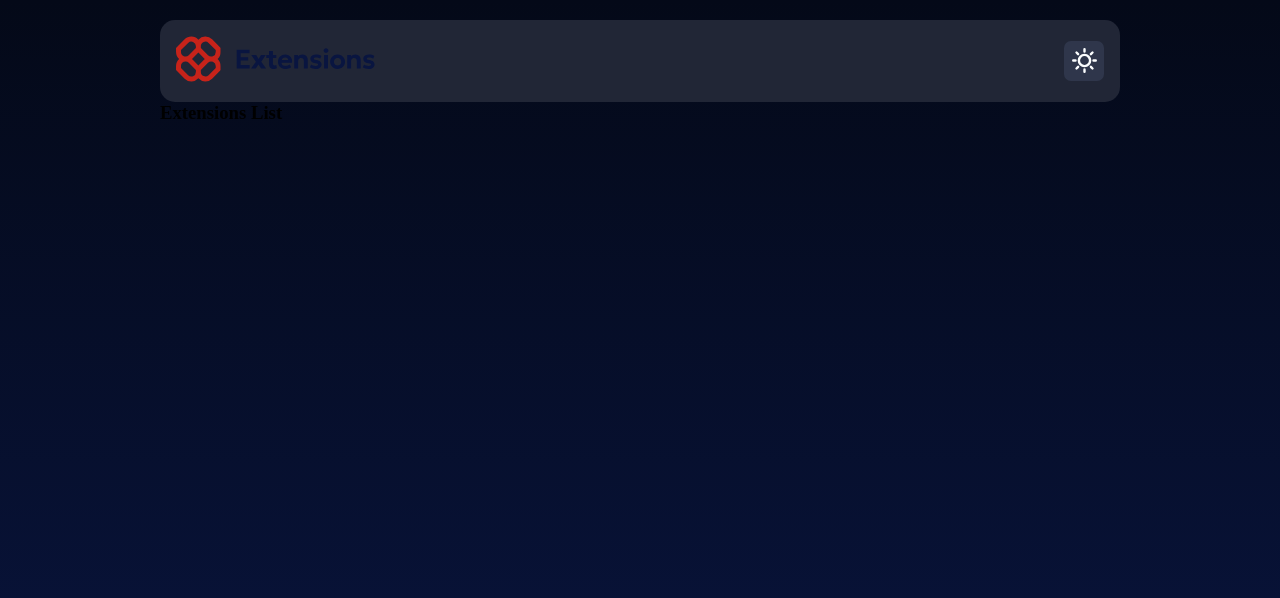
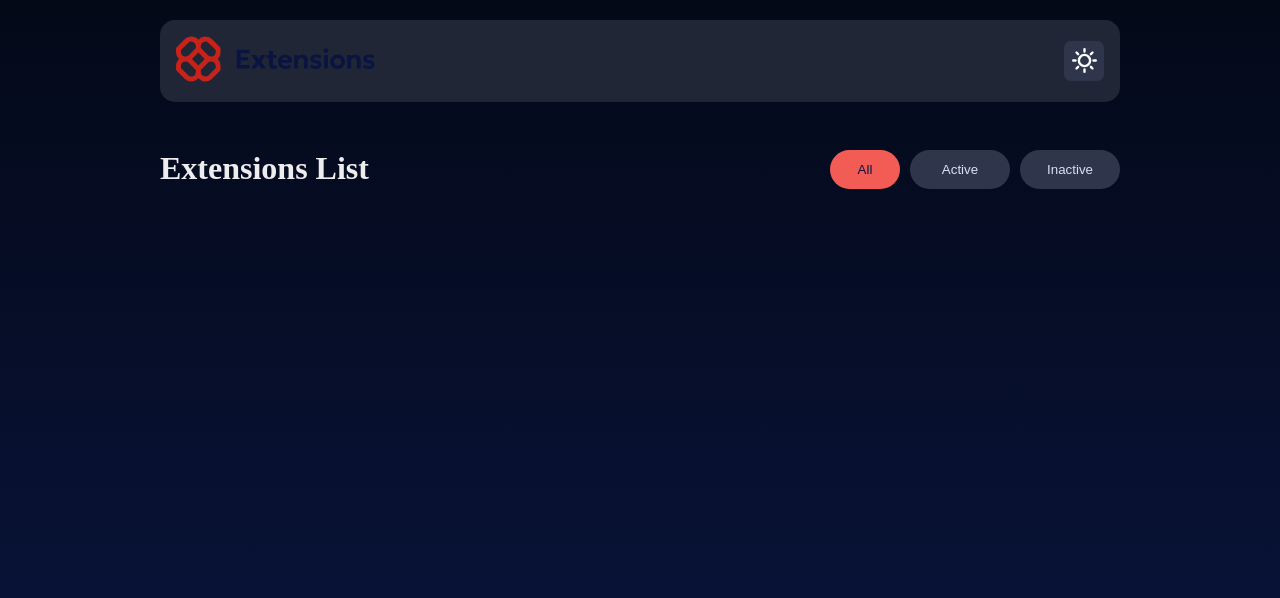
Before and after one commit to Francis-Frimpong/browser-extension-manager, a plain HTML site: page index.html in a window 1280 px wide. Drawn offline with Linux system fonts and the light colour scheme.

Commit message:
improving and styling html layout

```diff
--- a/index.html
+++ b/index.html
@@ -30,7 +30,11 @@
       <div class="extList-tab">
         <h3>Extensions List</h3>
 
-        <div class="tabs"></div>
+        <div class="tabs">
+          <button class="active-tab all">All</button>
+          <button class="active">Active</button>
+          <button class="inactive">Inactive</button>
+        </div>
       </div>
     </section>
     <!-- <div class="attribution">
--- a/style.css
+++ b/style.css
@@ -50,3 +50,39 @@ body {
   background: linear-gradient(180deg, #040918 0%, #091540 100%);
   background-repeat: repeat;
 }
+
+.extList-tab {
+  display: flex;
+  justify-content: space-between;
+  margin-top: 3em;
+}
+
+.extList-tab h3 {
+  font-size: 2em;
+  color: hsl(0, 0%, 93%);
+  text-align: center;
+}
+
+.tabs {
+  display: flex;
+  justify-content: center;
+  gap: 10px;
+}
+
+.tabs button {
+  width: 100px;
+  border: none;
+  border-radius: 20px;
+  padding: 0.9em;
+  background-color: hsl(225, 23%, 24%);
+  color: hsl(217, 61%, 90%);
+}
+
+.tabs button.all {
+  width: 70px;
+}
+
+.tabs .active-tab {
+  background: hsl(3, 86%, 64%);
+  color: hsl(227, 75%, 14%);
+}
```
